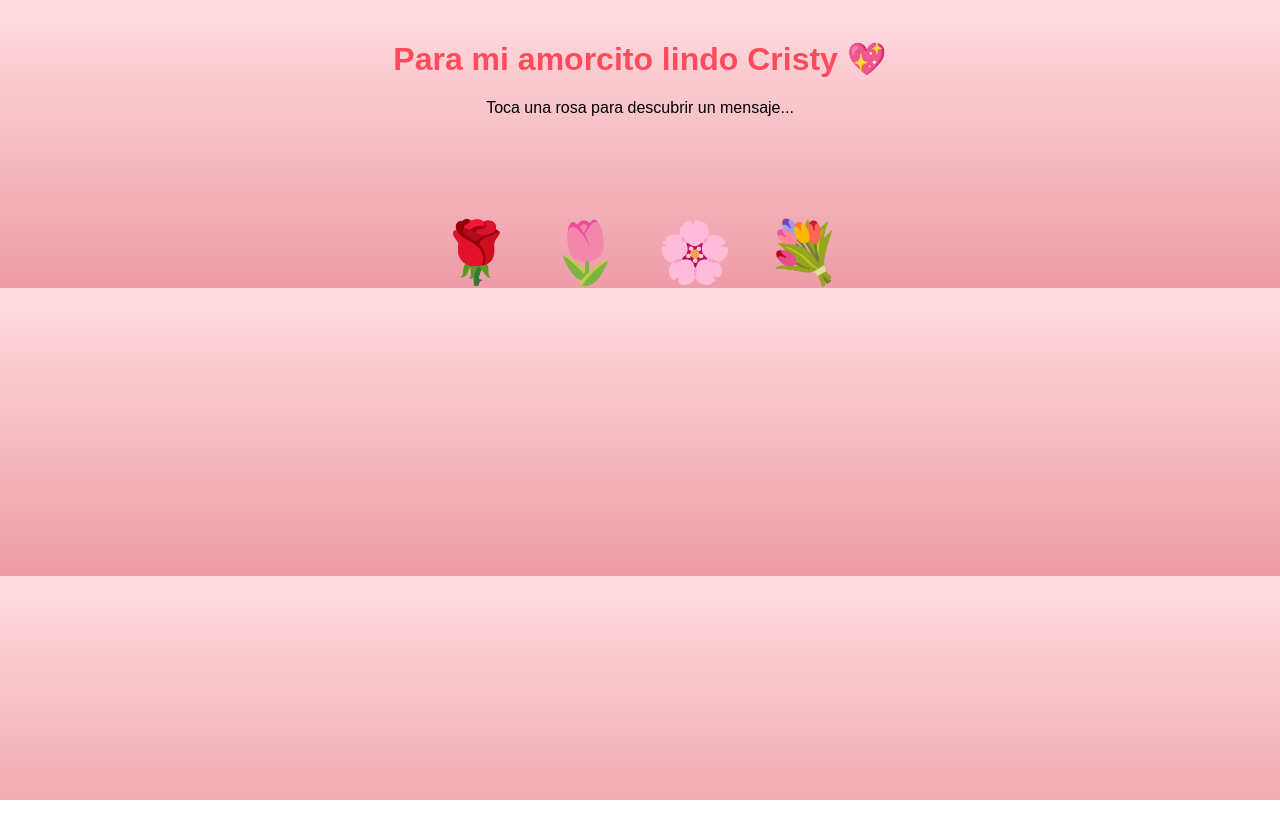
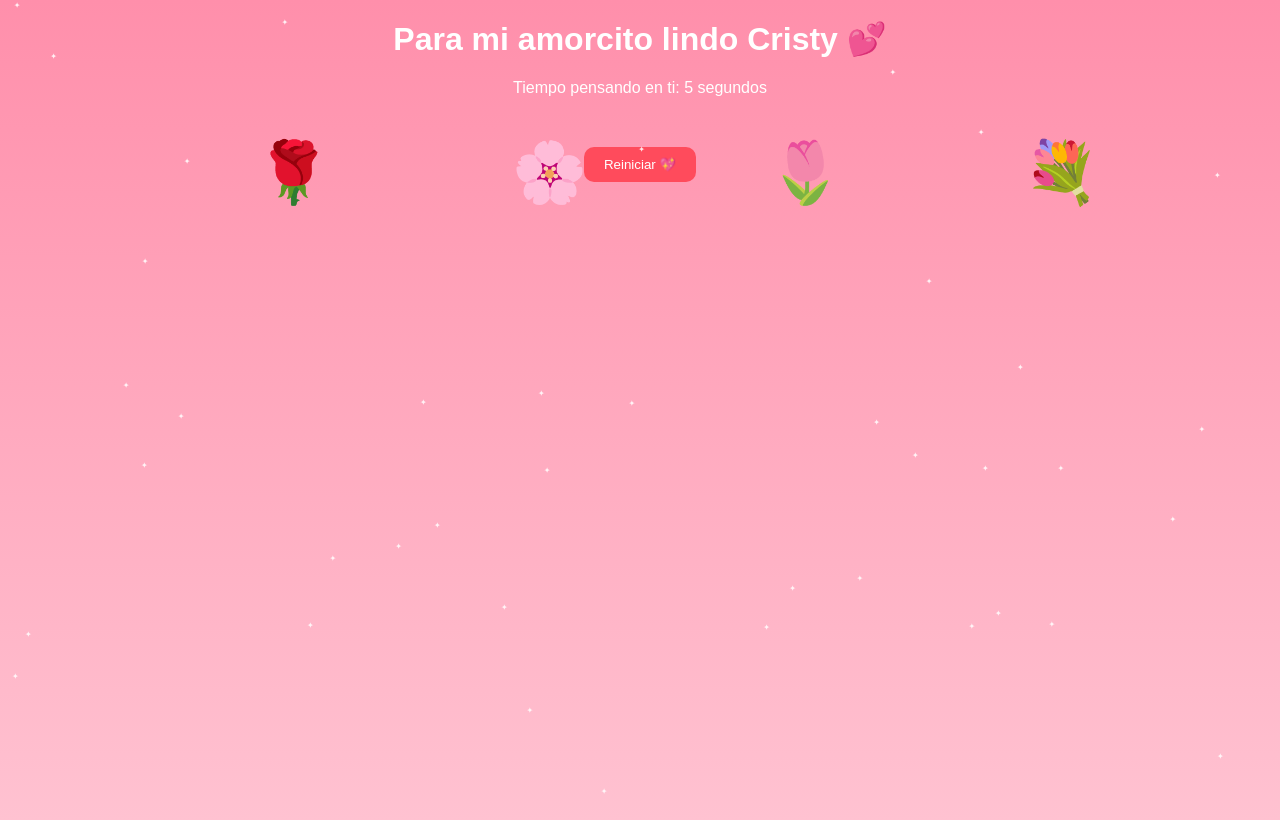
Before and after one commit to andrespaezprimera0-commits/sanvanlentinn, a plain HTML site: page index.html in a window 1280 px wide. Drawn offline with Linux system fonts and the light colour scheme.

Commit message:
Refactor HTML structure and styles for romantic theme

```diff
--- a/index.html
+++ b/index.html
@@ -2,129 +2,176 @@
 <html lang="es">
 <head>
 <meta charset="UTF-8">
-<title>Para mi amorcito lindo Cristy 🌹</title>
+<title>Para mi amorcito lindo Cristy 💖</title>
 
 <style>
 body{
     margin:0;
-    padding:0;
-    background: linear-gradient(#ffdde1, #ee9ca7);
+    height:100vh;
+    background: linear-gradient(#ff8fab,#ffc2d1);
     font-family: Arial, sans-serif;
     text-align:center;
     overflow:hidden;
 }
 
-h1{
-    margin-top:40px;
-    color:#ff4b5c;
+/* estrellas */
+.estrella{
+    position:absolute;
+    color:white;
+    font-size:8px;
+    animation: brillar 2s infinite alternate;
 }
 
-#mensaje{
-    margin-top:20px;
-    font-size:22px;
-    color:#333;
-    min-height:40px;
-    transition:0.5s;
+@keyframes brillar{
+    from{opacity:0.3;}
+    to{opacity:1;}
 }
 
-.rosas{
+h1{
+    margin-top:20px;
+    color:white;
+}
+
+#contador{
+    color:white;
+    margin-top:5px;
+}
+
+.jardin{
+    position:relative;
     margin-top:40px;
 }
 
-.rosa{
+.flor{
     font-size:60px;
+    position:absolute;
     cursor:pointer;
-    margin:15px;
-    transition: transform 0.3s;
 }
 
-.rosa:hover{
-    transform: scale(1.2);
+.flor:hover{
+    transform:scale(1.3);
+}
+
+.tarjeta{
+    position:absolute;
+    background:white;
+    padding:15px;
+    border-radius:15px;
+    box-shadow:0 4px 15px rgba(0,0,0,0.2);
+    animation: aparecer 0.5s ease;
+}
+
+@keyframes aparecer{
+    from{opacity:0; transform:scale(0.5);}
+    to{opacity:1; transform:scale(1);}
 }
 
 .corazon{
     position:absolute;
-    color:red;
-    font-size:20px;
-    animation: subir 2s linear forwards;
+    color:white;
+    animation: subir 3s linear forwards;
 }
 
 @keyframes subir{
-    0%{ transform: translateY(0); opacity:1; }
-    100%{ transform: translateY(-200px); opacity:0; }
+    from{ transform:translateY(0); opacity:1;}
+    to{ transform:translateY(-200px); opacity:0;}
 }
 
 .final{
+    color:white;
     font-size:28px;
-    color:#e63946;
     margin-top:20px;
-    animation: aparecer 2s ease-in-out;
 }
 
-@keyframes aparecer{
-    from{ opacity:0; transform:scale(0.5);}
-    to{ opacity:1; transform:scale(1);}
+button{
+    margin-top:10px;
+    padding:10px 20px;
+    border:none;
+    border-radius:10px;
+    background:#ff4b5c;
+    color:white;
+    cursor:pointer;
 }
 </style>
 </head>
 
 <body>
 
-<h1>Para mi amorcito lindo Cristy 💖</h1>
-<p>Toca una rosa para descubrir un mensaje...</p>
+<h1>Para mi amorcito lindo Cristy 💕</h1>
+<div id="contador">Tiempo pensando en ti: 0 segundos</div>
 
-<div id="mensaje"></div>
-
-<div class="rosas">
-    <span class="rosa" onclick="mostrarMensaje(0, event)">🌹</span>
-    <span class="rosa" onclick="mostrarMensaje(1, event)">🌷</span>
-    <span class="rosa" onclick="mostrarMensaje(2, event)">🌸</span>
-    <span class="rosa" onclick="mostrarMensaje(3, event)">💐</span>
+<div class="jardin">
+    <span class="flor" style="left:20%; top:50%;" onclick="mostrar(0,event)">🌹</span>
+    <span class="flor" style="left:40%; top:70%;" onclick="mostrar(1,event)">🌸</span>
+    <span class="flor" style="left:60%; top:50%;" onclick="mostrar(2,event)">🌷</span>
+    <span class="flor" style="left:80%; top:70%;" onclick="mostrar(3,event)">💐</span>
 </div>
 
-<audio id="sonido" src="https://assets.mixkit.co/sfx/preview/mixkit-romantic-flute-notification-2318.mp3"></audio>
+<button onclick="location.reload()">Reiniciar 💖</button>
 
 <script>
-const mensajes = [
-"Mi amorcito lindo Cristy, gracias por existir 💕",
-"Eres la razón de muchas de mis sonrisas 😊",
-"Contigo todo se siente más bonito 🌸",
-"Eres mi todo ❤️"
+/* estrellas */
+for(let i=0;i<40;i++){
+    const e=document.createElement("div");
+    e.classList.add("estrella");
+    e.innerText="✦";
+    e.style.left=Math.random()*window.innerWidth+"px";
+    e.style.top=Math.random()*window.innerHeight+"px";
+    document.body.appendChild(e);
+}
+
+/* contador */
+let tiempo=0;
+setInterval(()=>{
+    tiempo++;
+    document.getElementById("contador").innerText =
+    "Tiempo pensando en ti: " + tiempo + " segundos";
+},1000);
+
+const mensajes=[
+"Mi amorcito lindo Cristy, eres mi felicidad 💕",
+"Gracias por cada momento contigo 🌸",
+"Eres mi paz y mi alegría 🌷",
+"Te amo Cristy ❤️ Att: tu negrito"
 ];
 
-let contador = 0;
+let contador=0;
 
-function mostrarMensaje(index, event){
-    document.getElementById("mensaje").innerText = mensajes[index];
+function mostrar(i,event){
+    const tarjeta=document.createElement("div");
+    tarjeta.classList.add("tarjeta");
+    tarjeta.innerText=mensajes[i];
+    tarjeta.style.left=event.clientX+"px";
+    tarjeta.style.top=event.clientY+"px";
+    document.body.appendChild(tarjeta);
 
-    document.getElementById("sonido").play();
+    setTimeout(()=>tarjeta.remove(),2500);
 
-    crearCorazones(event.clientX, event.clientY);
+    corazones(event.clientX,event.clientY);
 
     contador++;
-    if(contador >= 4){
-        mostrarFinal();
+    if(contador>=4){
+        final();
     }
 }
 
-function crearCorazones(x, y){
-    for(let i=0;i<6;i++){
-        const corazon = document.createElement("div");
-        corazon.classList.add("corazon");
-        corazon.innerText = "❤️";
-        corazon.style.left = (x + Math.random()*40-20) + "px";
-        corazon.style.top = (y + Math.random()*40-20) + "px";
-        document.body.appendChild(corazon);
-
-        setTimeout(()=>corazon.remove(),2000);
+function corazones(x,y){
+    for(let i=0;i<5;i++){
+        const c=document.createElement("div");
+        c.classList.add("corazon");
+        c.innerText="❤️";
+        c.style.left=(x+Math.random()*40-20)+"px";
+        c.style.top=y+"px";
+        document.body.appendChild(c);
+        setTimeout(()=>c.remove(),3000);
     }
 }
 
-function mostrarFinal(){
-    const final = document.createElement("div");
-    final.classList.add("final");
-    final.innerText = "Te amo Cristy 💖 Att: tu negrito";
-    document.body.appendChild(final);
+function final(){
+    const f=document.createElement("div");
+    f.classList.add("final");
+    f.innerText="Para siempre tú y yo 💖";
+    document.body.appendChild(f);
 }
 </script>
 
```
